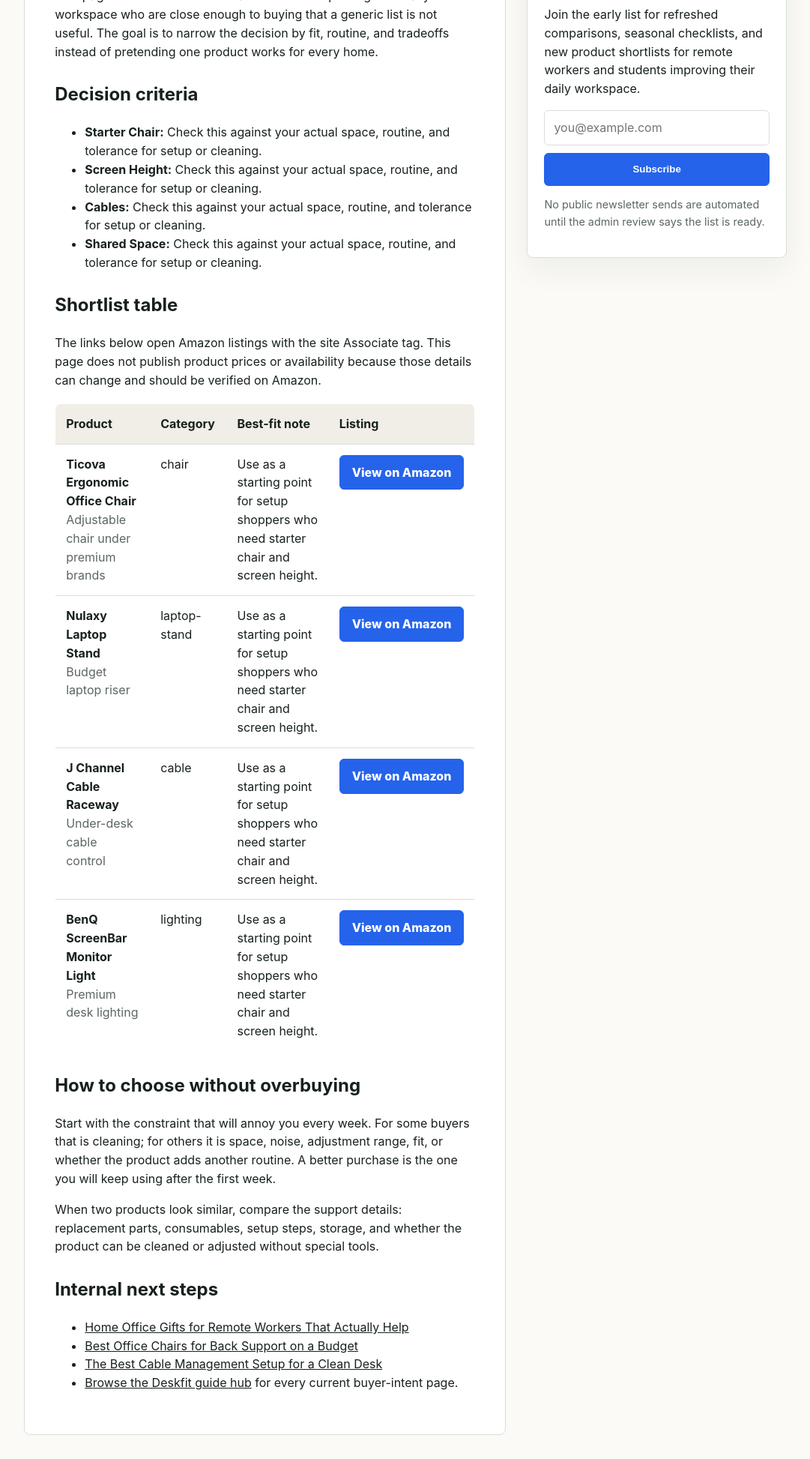
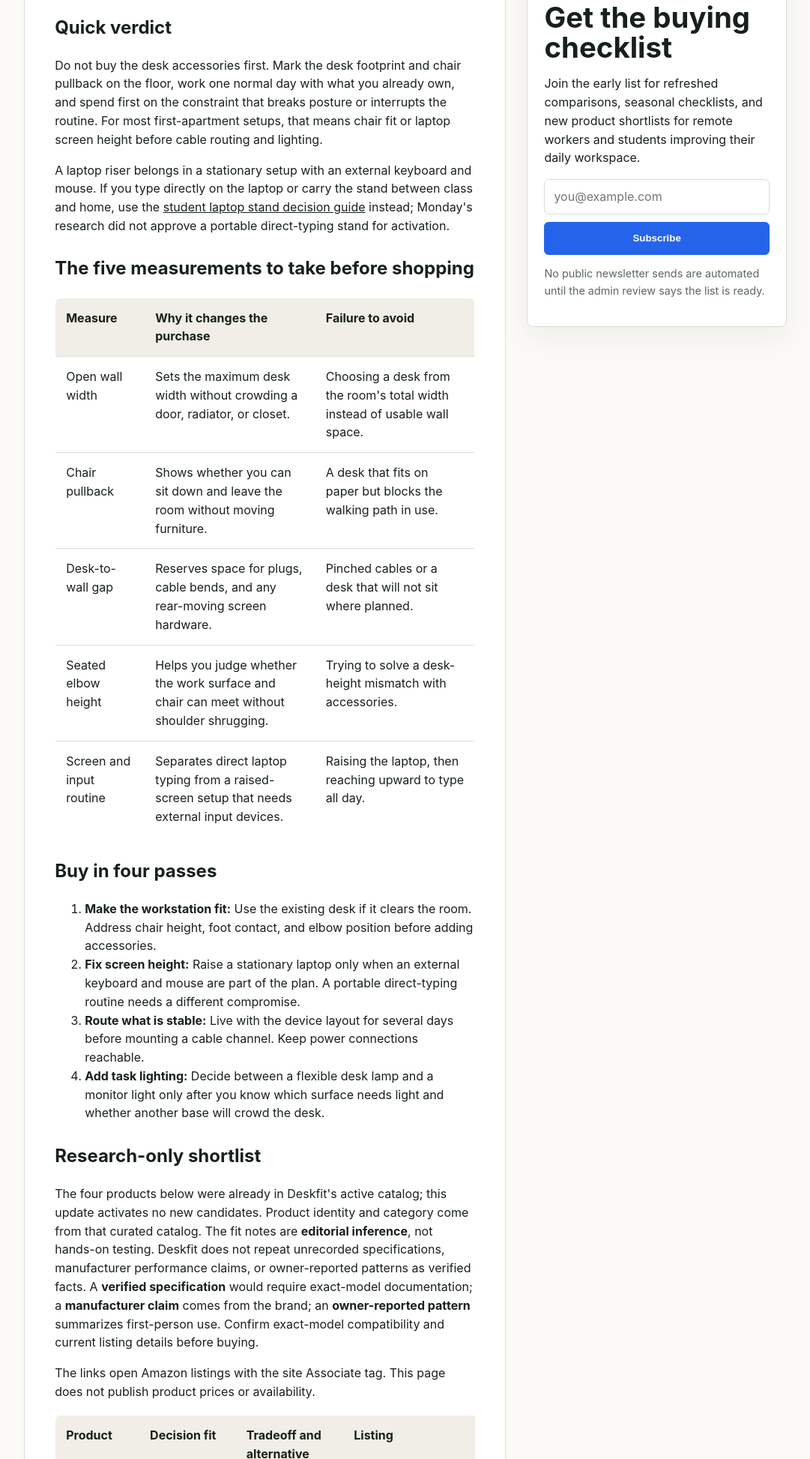
Before and after one commit to jordanbench/deskfit, a website: page guides/first-apartment-desk-setup/index.html in a window 1280 px wide. Shown: the part 854-2800 px from the top of the page at 75% size, without its empty margins (99-1180 px from the left). Drawn offline with Linux system fonts and the light colour scheme.

Commit message:
Refresh first apartment desk setup guide

```diff
--- a/guides/first-apartment-desk-setup/index.html
+++ b/guides/first-apartment-desk-setup/index.html
@@ -3,15 +3,15 @@
 <head>
   <meta charset="utf-8">
   <meta name="viewport" content="width=device-width, initial-scale=1">
-  <title>First Apartment Desk Setup | Deskfit</title>
-  <meta name="description" content="Build a durable first setup around one good chair, one screen-height fix, cable basics, and lighting that works in shared spaces.">
+  <title>First Apartment Desk Setup: What to Buy First | Deskfit</title>
+  <meta name="description" content="Build a first apartment desk setup in the right order: measure the room, fix chair and screen fit, route cables, then add lighting.">
   <link rel="canonical" href="https://www.deskfit.co/guides/first-apartment-desk-setup/">
   <link rel="stylesheet" href="/assets/styles.css">
-  <meta property="og:title" content="First Apartment Desk Setup | Deskfit">
-  <meta property="og:description" content="Build a durable first setup around one good chair, one screen-height fix, cable basics, and lighting that works in shared spaces.">
+  <meta property="og:title" content="First Apartment Desk Setup: What to Buy First | Deskfit">
+  <meta property="og:description" content="Build a first apartment desk setup in the right order: measure the room, fix chair and screen fit, route cables, then add lighting.">
   <meta property="og:type" content="article">
   <meta property="og:url" content="https://www.deskfit.co/guides/first-apartment-desk-setup/">
-  <script type="application/ld+json">{"@context":"https://schema.org","@type":"Article","headline":"First Apartment Desk Setup","description":"Build a durable first setup around one good chair, one screen-height fix, cable basics, and lighting that works in shared spaces.","datePublished":"2026-06-03","dateModified":"2026-06-03","author":{"@type":"Organization","name":"Deskfit"},"mainEntityOfPage":"https://www.deskfit.co/guides/first-apartment-desk-setup/"}</script>
+  <script type="application/ld+json">{"@context":"https://schema.org","@type":"Article","headline":"First Apartment Desk Setup: What to Buy First","description":"Build a first apartment desk setup in the right order: measure the room, fix chair and screen fit, route cables, then add lighting.","datePublished":"2026-06-03","dateModified":"2026-07-28","author":{"@type":"Organization","name":"Deskfit"},"mainEntityOfPage":"https://www.deskfit.co/guides/first-apartment-desk-setup/"}</script>
 </head>
 <body style="--accent:#2563eb;--accent-2:#d97706">
   <header class="site-header">
@@ -26,55 +26,88 @@
   <main>
     <div class="disclosure">As an Amazon Associate I earn from qualifying purchases. Product links are affiliate links, and we may earn a commission if you buy after clicking.</div>
     <section class="article-hero">
-      <p class="eyebrow">Setup guide / setup</p>
-      <h1>First Apartment Desk Setup</h1>
-      <p>Build a durable first setup around one good chair, one screen-height fix, cable basics, and lighting that works in shared spaces.</p>
+      <p class="eyebrow">Back-to-school setup guide</p>
+      <h1>First Apartment Desk Setup: What to Buy First</h1>
+      <p>Measure the room, fix the chair and screen relationship, contain the cables, and add lighting only after the daily setup works.</p>
     </section>
     <section class="content-grid">
       <article class="prose">
-        <h2>Who this guide is for</h2>
-        <p>This page is for remote workers and students improving their daily workspace who are close enough to buying that a generic list is not useful. The goal is to narrow the decision by fit, routine, and tradeoffs instead of pretending one product works for every home.</p>
-        <h2>Decision criteria</h2>
-        <ul><li><strong>Starter Chair:</strong> Check this against your actual space, routine, and tolerance for setup or cleaning.</li>
-<li><strong>Screen Height:</strong> Check this against your actual space, routine, and tolerance for setup or cleaning.</li>
-<li><strong>Cables:</strong> Check this against your actual space, routine, and tolerance for setup or cleaning.</li>
-<li><strong>Shared Space:</strong> Check this against your actual space, routine, and tolerance for setup or cleaning.</li></ul>
-        <h2>Shortlist table</h2>
-        <p>The links below open Amazon listings with the site Associate tag. This page does not publish product prices or availability because those details can change and should be verified on Amazon.</p>
+        <h2>Quick verdict</h2>
+        <p>Do not buy the desk accessories first. Mark the desk footprint and chair pullback on the floor, work one normal day with what you already own, and spend first on the constraint that breaks posture or interrupts the routine. For most first-apartment setups, that means chair fit or laptop screen height before cable routing and lighting.</p>
+        <p>A laptop riser belongs in a stationary setup with an external keyboard and mouse. If you type directly on the laptop or carry the stand between class and home, use the <a href="/guides/laptop-stand-for-students/">student laptop stand decision guide</a> instead; Monday's research did not approve a portable direct-typing stand for activation.</p>
+
+        <h2>The five measurements to take before shopping</h2>
         <div class="table-scroll"><table>
-      <thead><tr><th>Product</th><th>Category</th><th>Best-fit note</th><th>Listing</th></tr></thead>
+          <thead><tr><th>Measure</th><th>Why it changes the purchase</th><th>Failure to avoid</th></tr></thead>
+          <tbody>
+            <tr><td>Open wall width</td><td>Sets the maximum desk width without crowding a door, radiator, or closet.</td><td>Choosing a desk from the room's total width instead of usable wall space.</td></tr>
+            <tr><td>Chair pullback</td><td>Shows whether you can sit down and leave the room without moving furniture.</td><td>A desk that fits on paper but blocks the walking path in use.</td></tr>
+            <tr><td>Desk-to-wall gap</td><td>Reserves space for plugs, cable bends, and any rear-moving screen hardware.</td><td>Pinched cables or a desk that will not sit where planned.</td></tr>
+            <tr><td>Seated elbow height</td><td>Helps you judge whether the work surface and chair can meet without shoulder shrugging.</td><td>Trying to solve a desk-height mismatch with accessories.</td></tr>
+            <tr><td>Screen and input routine</td><td>Separates direct laptop typing from a raised-screen setup that needs external input devices.</td><td>Raising the laptop, then reaching upward to type all day.</td></tr>
+          </tbody>
+        </table></div>
+
+        <h2>Buy in four passes</h2>
+        <ol>
+          <li><strong>Make the workstation fit:</strong> Use the existing desk if it clears the room. Address chair height, foot contact, and elbow position before adding accessories.</li>
+          <li><strong>Fix screen height:</strong> Raise a stationary laptop only when an external keyboard and mouse are part of the plan. A portable direct-typing routine needs a different compromise.</li>
+          <li><strong>Route what is stable:</strong> Live with the device layout for several days before mounting a cable channel. Keep power connections reachable.</li>
+          <li><strong>Add task lighting:</strong> Decide between a flexible desk lamp and a monitor light only after you know which surface needs light and whether another base will crowd the desk.</li>
+        </ol>
+
+        <h2>Research-only shortlist</h2>
+        <p>The four products below were already in Deskfit's active catalog; this update activates no new candidates. Product identity and category come from that curated catalog. The fit notes are <strong>editorial inference</strong>, not hands-on testing. Deskfit does not repeat unrecorded specifications, manufacturer performance claims, or owner-reported patterns as verified facts. A <strong>verified specification</strong> would require exact-model documentation; a <strong>manufacturer claim</strong> comes from the brand; an <strong>owner-reported pattern</strong> summarizes first-person use. Confirm exact-model compatibility and current listing details before buying.</p>
+        <p>The links open Amazon listings with the site Associate tag. This page does not publish product prices or availability.</p>
+        <div class="table-scroll"><table>
+      <thead><tr><th>Product</th><th>Decision fit</th><th>Tradeoff and alternative</th><th>Listing</th></tr></thead>
       <tbody><tr>
         <td><strong>Ticova Ergonomic Office Chair</strong><br><span class="muted">Adjustable chair under premium brands</span></td>
-        <td>chair</td>
-        <td>Use as a starting point for setup shoppers who need starter chair and screen height.</td>
+        <td><strong>Best for:</strong> replacing a dining chair when the chair is the main fit problem.<br><strong>Skip if:</strong> you cannot confirm the chair's dimensions, adjustment range, and return terms against your body and room.</td>
+        <td><strong>Main tradeoff:</strong> an office chair uses more floor and pullback space than a dining chair.<br><strong>Closest alternative:</strong> keep the current chair temporarily and solve foot support or desk-height mismatch first.<br><span class="muted">Evidence label: editorial inference from active catalog positioning.</span></td>
         <td><a class="button" data-asin="B0B1QJQX4W" href="https://www.amazon.com/dp/B0B1QJQX4W/ref=nosim?tag=abbeybench-20" rel="sponsored nofollow noopener" target="_blank">View on Amazon</a></td>
       </tr>
 <tr>
         <td><strong>Nulaxy Laptop Stand</strong><br><span class="muted">Budget laptop riser</span></td>
-        <td>laptop-stand</td>
-        <td>Use as a starting point for setup shoppers who need starter chair and screen height.</td>
+        <td><strong>Best for:</strong> a laptop that stays on the apartment desk with an external keyboard and mouse.<br><strong>Skip if:</strong> you type directly on the laptop keyboard or need one stand to travel between home and class.</td>
+        <td><strong>Main tradeoff:</strong> raising the screen turns separate input devices into part of the setup.<br><strong>Closest alternative:</strong> test screen height with a stable temporary riser before buying a dedicated stand.<br><span class="muted">Evidence label: editorial inference; no portable direct-typing candidate was approved this week.</span></td>
         <td><a class="button" data-asin="B08C2LC3H2" href="https://www.amazon.com/dp/B08C2LC3H2/ref=nosim?tag=abbeybench-20" rel="sponsored nofollow noopener" target="_blank">View on Amazon</a></td>
       </tr>
 <tr>
         <td><strong>J Channel Cable Raceway</strong><br><span class="muted">Under-desk cable control</span></td>
-        <td>cable</td>
-        <td>Use as a starting point for setup shoppers who need starter chair and screen height.</td>
+        <td><strong>Best for:</strong> a settled desk layout where the same power and display cables stay connected.<br><strong>Skip if:</strong> the desk is landlord-owned, the mounting method is unsuitable, or devices move every day.</td>
+        <td><strong>Main tradeoff:</strong> hiding cables makes later reconfiguration slower.<br><strong>Closest alternative:</strong> reusable hook-and-loop ties that keep every connection accessible.<br><span class="muted">Evidence label: editorial inference from active catalog positioning.</span></td>
         <td><a class="button" data-asin="B07H2W68N2" href="https://www.amazon.com/dp/B07H2W68N2/ref=nosim?tag=abbeybench-20" rel="sponsored nofollow noopener" target="_blank">View on Amazon</a></td>
       </tr>
 <tr>
         <td><strong>BenQ ScreenBar Monitor Light</strong><br><span class="muted">Premium desk lighting</span></td>
-        <td>lighting</td>
-        <td>Use as a starting point for setup shoppers who need starter chair and screen height.</td>
+        <td><strong>Best for:</strong> a monitor-based workstation where a lamp base would consume scarce desktop space.<br><strong>Skip if:</strong> you work laptop-only, need light away from the monitor, or have not checked exact monitor compatibility.</td>
+        <td><strong>Main tradeoff:</strong> a monitor light is less flexible than a movable lamp for paper, hobbies, or room lighting.<br><strong>Closest alternative:</strong> a compact adjustable desk lamp; compare both in the <a href="/guides/desk-lamp-vs-monitor-light/">lighting decision guide</a>.<br><span class="muted">Evidence label: editorial inference from active catalog positioning.</span></td>
         <td><a class="button" data-asin="B07Q3TCT4L" href="https://www.amazon.com/dp/B07Q3TCT4L/ref=nosim?tag=abbeybench-20" rel="sponsored nofollow noopener" target="_blank">View on Amazon</a></td>
       </tr></tbody>
     </table></div>
-        <h2>How to choose without overbuying</h2>
-        <p>Start with the constraint that will annoy you every week. For some buyers that is cleaning; for others it is space, noise, adjustment range, fit, or whether the product adds another routine. A better purchase is the one you will keep using after the first week.</p>
-        <p>When two products look similar, compare the support details: replacement parts, consumables, setup steps, storage, and whether the product can be cleaned or adjusted without special tools.</p>
+
+        <h2>What to postpone until the routine is real</h2>
+        <ul>
+          <li><strong>A second screen:</strong> wait until the primary screen, keyboard, and chair fit on the desk with working cable paths.</li>
+          <li><strong>Permanent cable mounting:</strong> wait until chargers and peripherals stop changing positions.</li>
+          <li><strong>Decorative organizers:</strong> use one open tray or drawer before buying containers for items you may not keep at the desk.</li>
+          <li><strong>A standing conversion:</strong> first confirm that the seated setup fits; then use the <a href="/guides/standing-desk-vs-converter/">standing desk vs converter comparison</a> to evaluate the room-level tradeoff.</li>
+        </ul>
+
+        <h2>Move-in weekend checklist</h2>
+        <ol>
+          <li>Tape the desk footprint and chair pullback on the floor.</li>
+          <li>Place the desk close enough to power without pinching plugs or blocking a walkway.</li>
+          <li>Adjust the chair and screen using books or boxes before buying a permanent riser.</li>
+          <li>Run one work or study session and note the first recurring discomfort or interruption.</li>
+          <li>Buy for that constraint, then repeat the test before moving to the next layer.</li>
+        </ol>
+
         <h2>Internal next steps</h2>
-        <ul><li><a href="/guides/home-office-gifts-remote-workers/">Home Office Gifts for Remote Workers That Actually Help</a></li>
-<li><a href="/guides/best-office-chairs-under-350/">Best Office Chairs for Back Support on a Budget</a></li>
-<li><a href="/guides/best-cable-management-clean-desk/">The Best Cable Management Setup for a Clean Desk</a></li>
+        <ul><li><a href="/guides/home-office-setup-for-small-room/">Plan the whole room around clearance and storage</a>.</li>
+<li><a href="/guides/best-office-chairs-under-350/">Compare office chairs by fit instead of price claims</a>.</li>
+<li><a href="/guides/best-cable-management-clean-desk/">Route cables after the device layout is stable</a>.</li>
 <li><a href="/guides/">Browse the Deskfit guide hub</a> for every current buyer-intent page.</li></ul>
       </article>
       <aside id="newsletter" class="newsletter-card">
--- a/sitemap.xml
+++ b/sitemap.xml
@@ -18,5 +18,5 @@
   <url><loc>https://www.deskfit.co/guides/dual-monitor-setup-checklist/</loc><lastmod>2026-06-09</lastmod></url>
   <url><loc>https://www.deskfit.co/guides/best-desk-accessories-under-30/</loc><lastmod>2026-06-03</lastmod></url>
   <url><loc>https://www.deskfit.co/guides/home-office-gifts-remote-workers/</loc><lastmod>2026-06-03</lastmod></url>
-  <url><loc>https://www.deskfit.co/guides/first-apartment-desk-setup/</loc><lastmod>2026-06-03</lastmod></url>
+  <url><loc>https://www.deskfit.co/guides/first-apartment-desk-setup/</loc><lastmod>2026-07-28</lastmod></url>
 </urlset>
```
